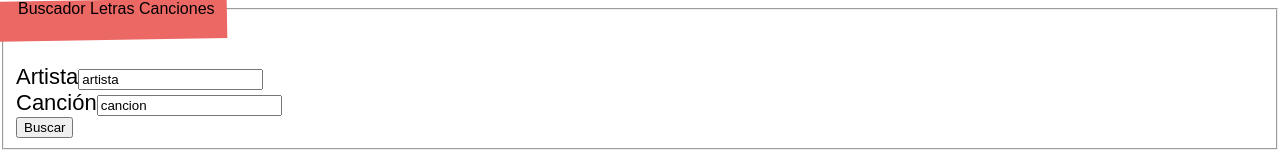
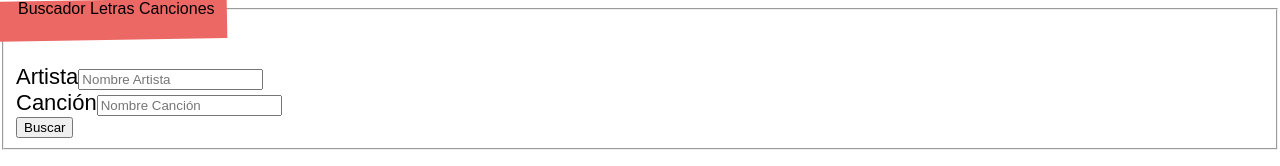
Before and after one commit to pipe473/Letras-de-Canciones, a React (Create React App) app: page / in a window 1280 px wide. Shown: the top 166 px of the page. Built offline with nearby package versions, Linux system fonts and the light colour scheme; the HTML template or start-up script is replaced by a standard one.

Commit message:
Modificando los valores de los inputs, para poder tomar los datos de la busqueda

```diff
--- a/src/components/Formulario.js
+++ b/src/components/Formulario.js
@@ -36,7 +36,7 @@ const actualizarState = e => {
                                             name="artista"
                                             placeholder="Nombre Artista"
                                             onChange={actualizarState}
-                                            value="artista"
+                                            value={artista}
                                         />
                                 </div>
                             </div>
@@ -49,7 +49,7 @@ const actualizarState = e => {
                                             name="cancion"
                                             placeholder="Nombre Canción"
                                             onChange={actualizarState}
-                                            value="cancion"
+                                            value={cancion}
                                         />
                                 </div>
                                 </div>
```
